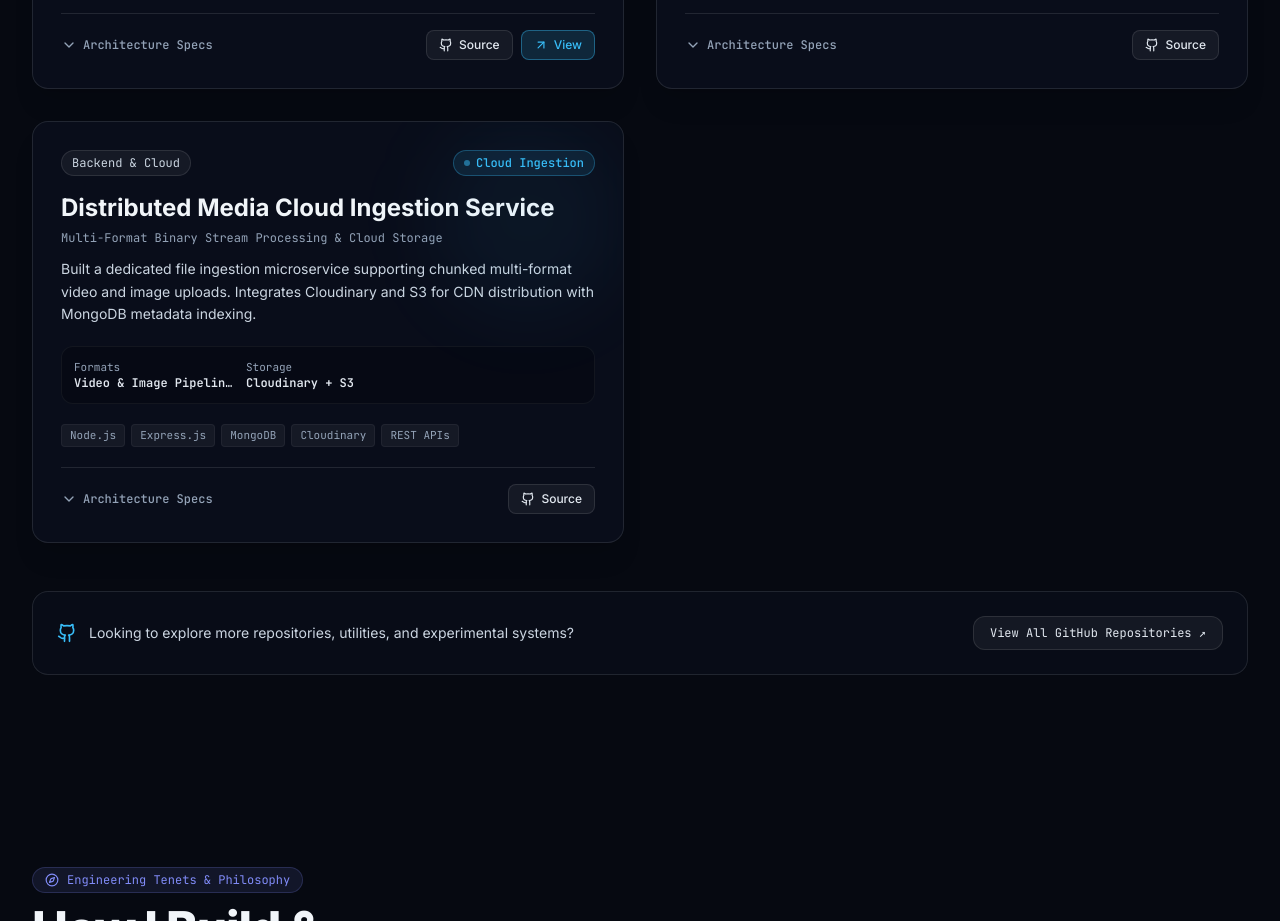
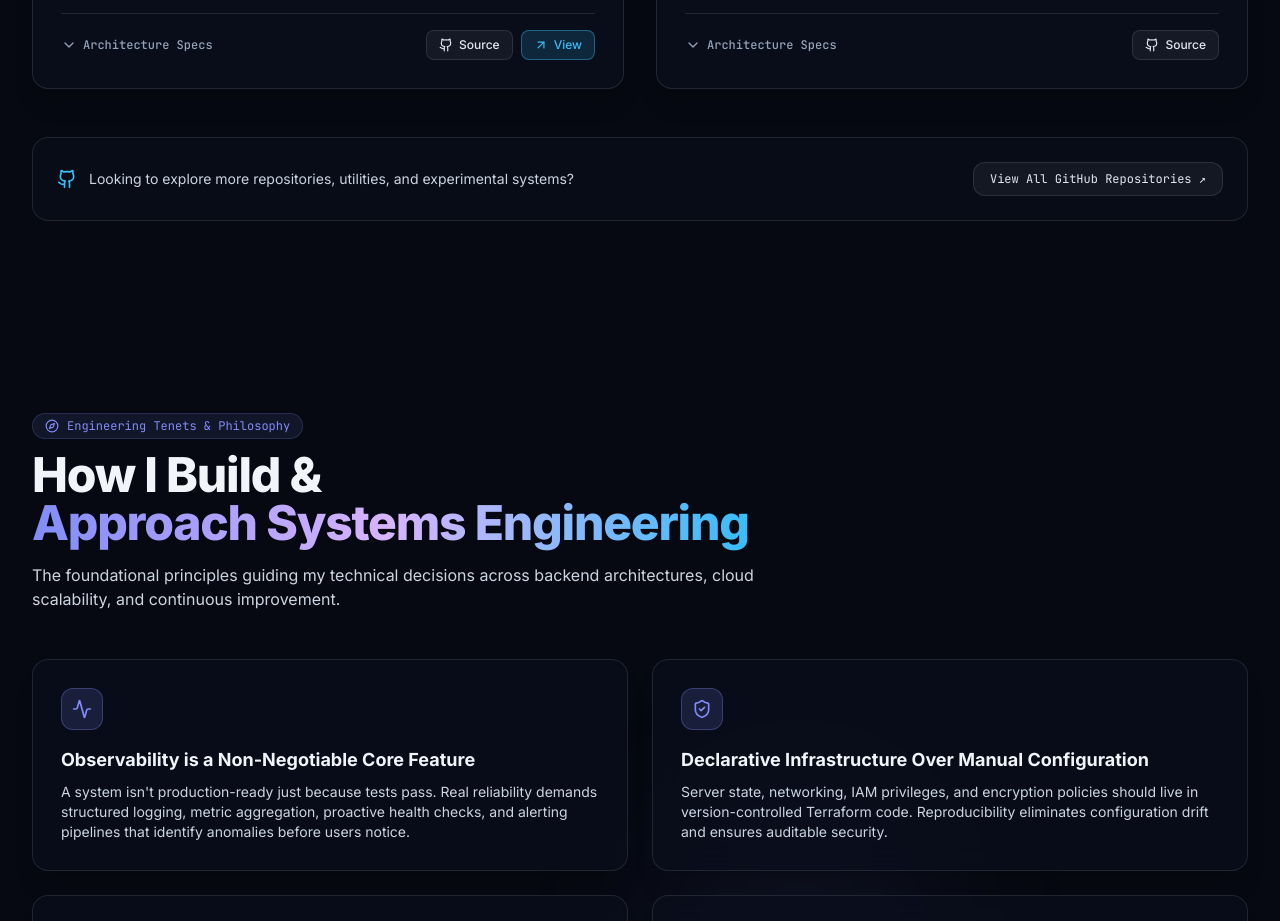
Before and after one commit to bansalrachit19/1ofONe, a React (Vite) app: page / in a window 1280 px wide. Shown: the part 6620-7541 px from the top of the page. Built offline with nearby package versions, Linux system fonts and the light colour scheme.

Commit message:
chore: remove Distributed Media Cloud Ingestion Service project

```diff
--- a/src/data/projectsData.js
+++ b/src/data/projectsData.js
@@ -148,27 +148,5 @@ export const projectsData = [
     github: "https://github.com/bansalrachit19/Authorization-Backend",
     demo: null,
     badge: "Security Engine"
-  },
-  {
-    id: "media-ingestion-service",
-    title: "Distributed Media Cloud Ingestion Service",
-    subtitle: "Multi-Format Binary Stream Processing & Cloud Storage",
-    category: "Backend & Cloud",
-    tagline: "Scalable file upload service with MIME type verification, cloud transcoding, and metadata indexing.",
-    description: "Built a dedicated file ingestion microservice supporting chunked multi-format video and image uploads. Integrates Cloudinary and S3 for CDN distribution with MongoDB metadata indexing.",
-    architecturePoints: [
-      "Streaming binary upload handlers with strict MIME-type and size validation filters.",
-      "Asynchronous transcoding and thumbnail generation pipeline.",
-      "Indexed MongoDB persistence for instant media query and asset discovery."
-    ],
-    technologies: ["Node.js", "Express.js", "MongoDB", "Cloudinary", "REST APIs"],
-    metrics: [
-      { label: "Formats", value: "Video & Image Pipelines" },
-      { label: "Storage", value: "Cloudinary + S3" }
-    ],
-    featured: false,
-    github: "https://github.com/bansalrachit19/media-uploader-backend",
-    demo: null,
-    badge: "Cloud Ingestion"
   }
 ];
```
